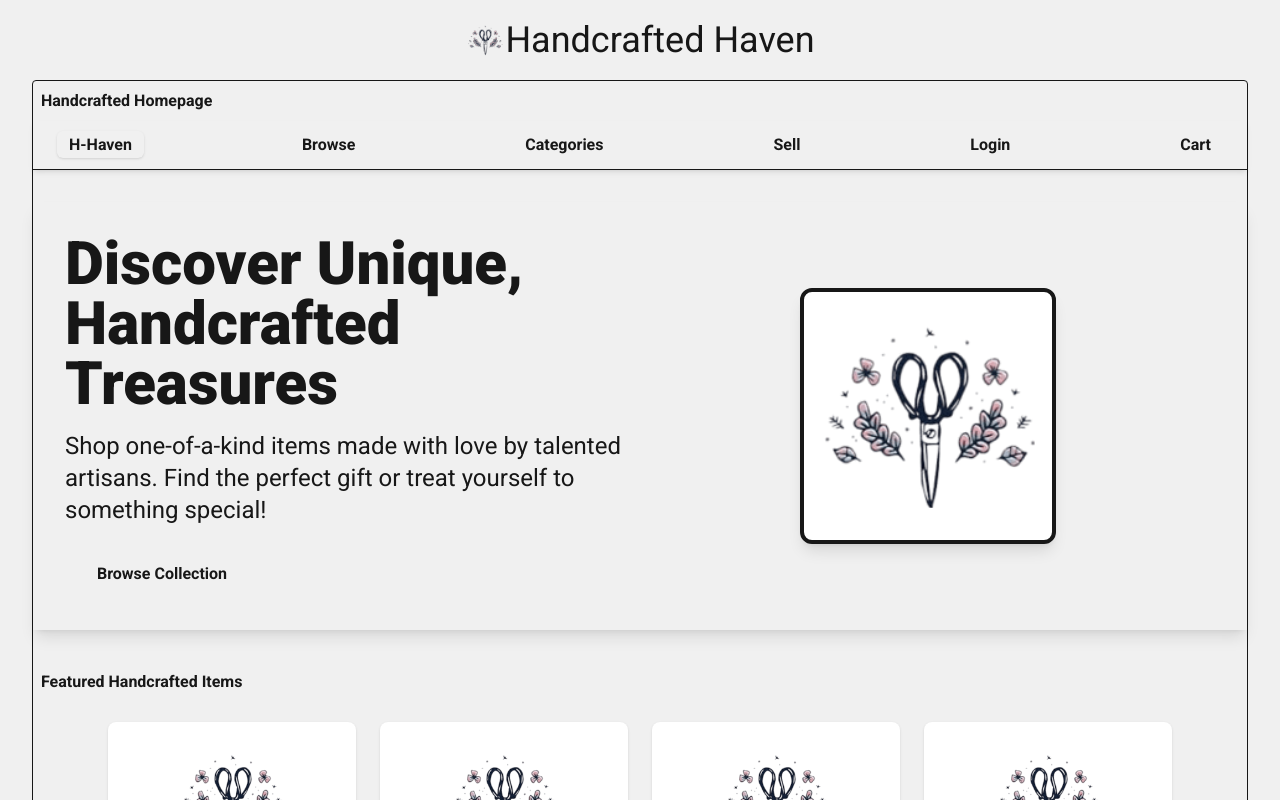
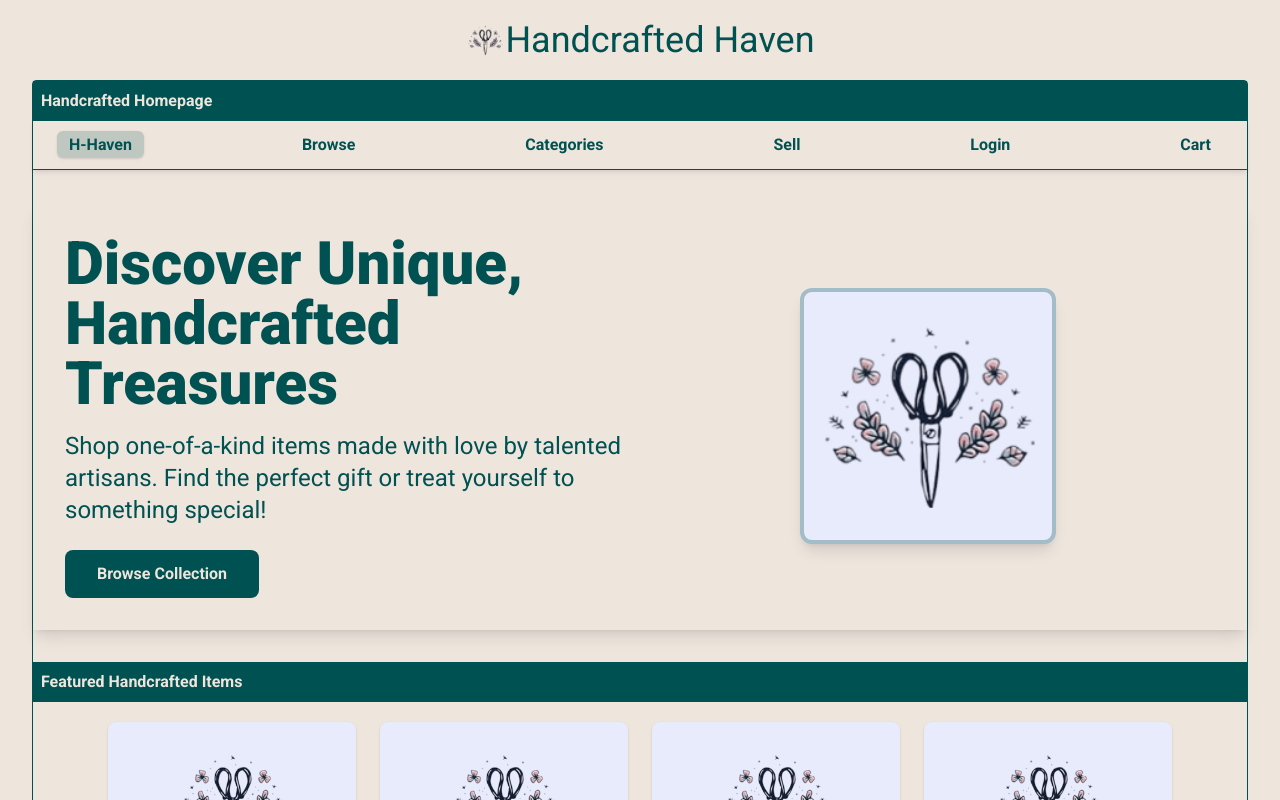
Before and after one commit to ChandlerMurphy/wdd430-team5-project, a Next.js app: page / in a window 1280 px wide. Shown: the top 800 px of the page. Built offline with nearby package versions, Linux system fonts and the light colour scheme; a web font is replaced by a local one.

Commit message:
lavender change - accessibility

```diff
--- a/src/app/globals.css
+++ b/src/app/globals.css
@@ -1,12 +1,16 @@
 @import "tailwindcss";
 
 @theme {
-  --background: #f0f0f0;
-  --foreground: #171717;
-  --primary-green: #005151;
-  --primary-violet: #8e44ad;
-  --primary-violet-2: #9f87af;
-  --secondary-sable: #eee5dd;
+  --color-primary: #eee5dd;      /* Soft beige - background / body text */
+  --color-secondary: #8e44ad;    /* Muted lavender - accents, hover */
+  --color-accent: #005151;       /* Deep teal - header/nav background */
+  --color-white: #E7EBFB;
+
+  --background: var(--color-primary);
+  --foreground: var(--color-accent);
+  --header-bg: var(--color-accent);
+  --header-text: var(--color-primary);
+  --hover-accent: var(--color-secondary);
 }
 
 @layer base {
```
